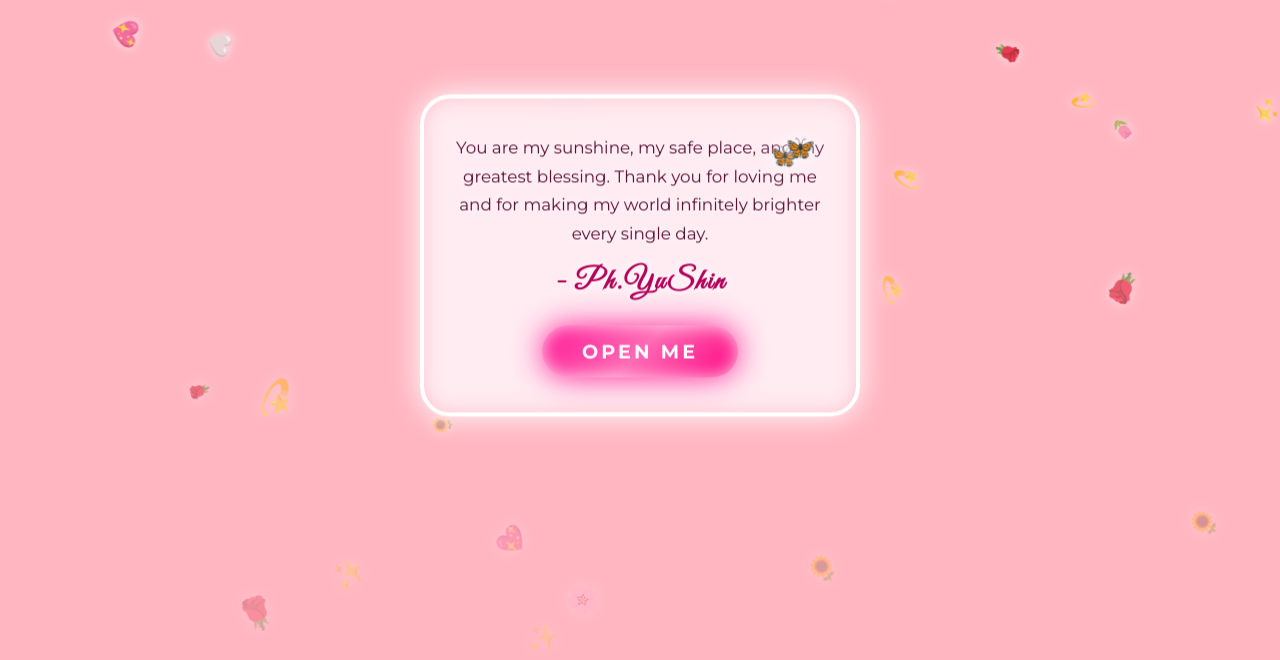
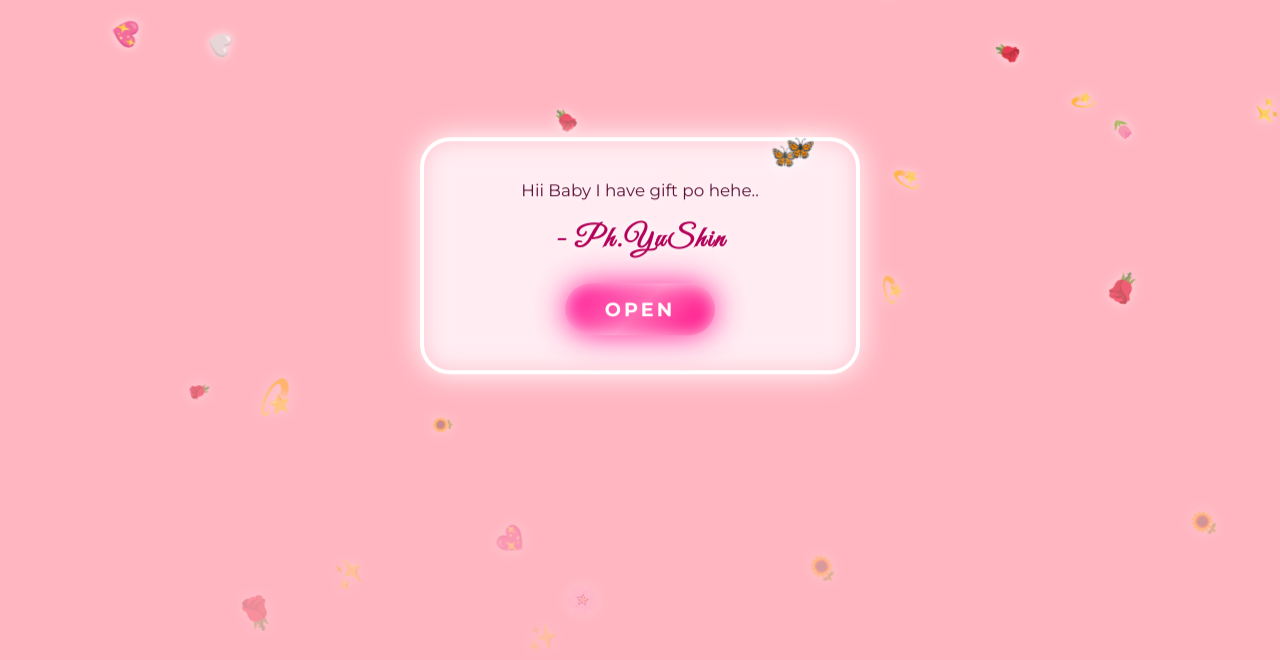
Before and after one commit to burnlovesisosa-arch/GF-DAY, a website: page public/index.html in a window 1280 px wide. Shown: the part 141-801 px from the top of the page. Drawn offline with Linux system fonts and the light colour scheme.

Commit message:
Update index.html

```diff
--- a/public/index.html
+++ b/public/index.html
@@ -481,9 +481,9 @@
     </div>
 
     <div class="note-box-container" id="noteBox">
-        <p>You are my sunshine, my safe place, and my greatest blessing. Thank you for loving me and for making my world infinitely brighter every single day.</p>
+        <p>Hii Baby I have gift po hehe..</p>
         <div class="signature">- Ph.YuShin</div>
-        <button class="open-btn" onclick="openSurprise()">OPEN ME</button>
+        <button class="open-btn" onclick="openSurprise()">OPEN</button>
     </div>
 
     <div class="garden-container" id="gardenContainer">
```
